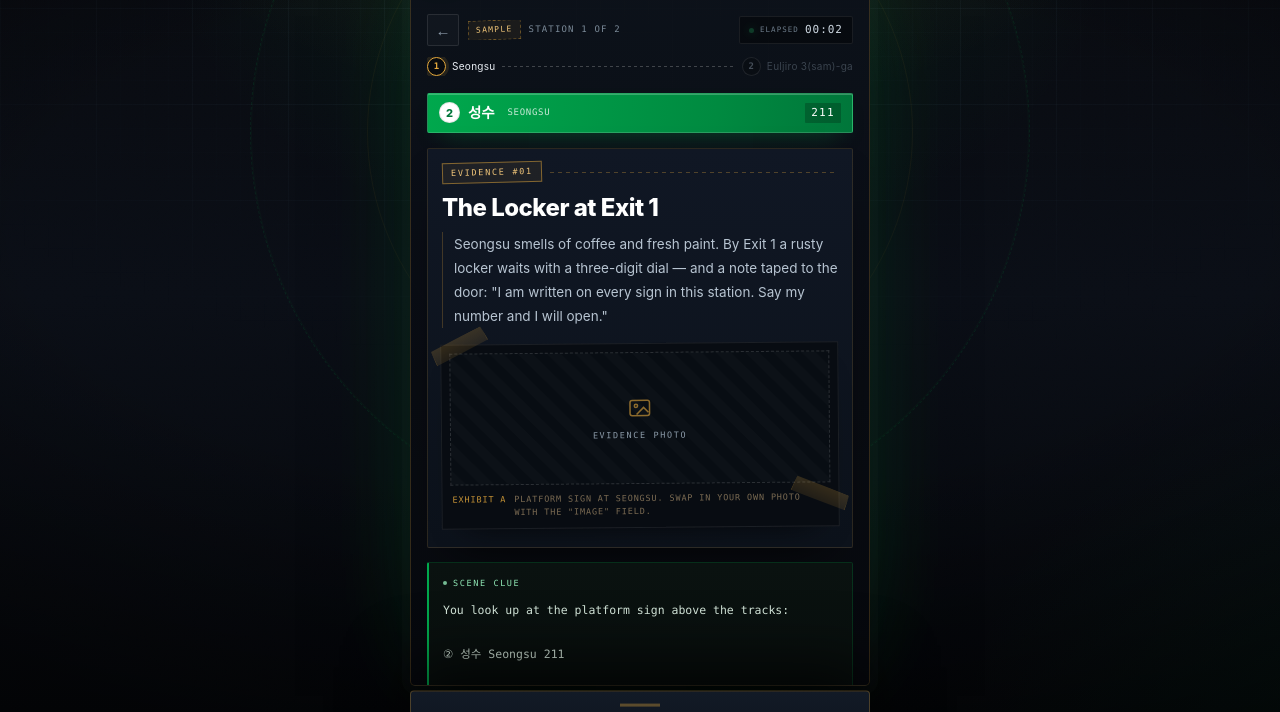
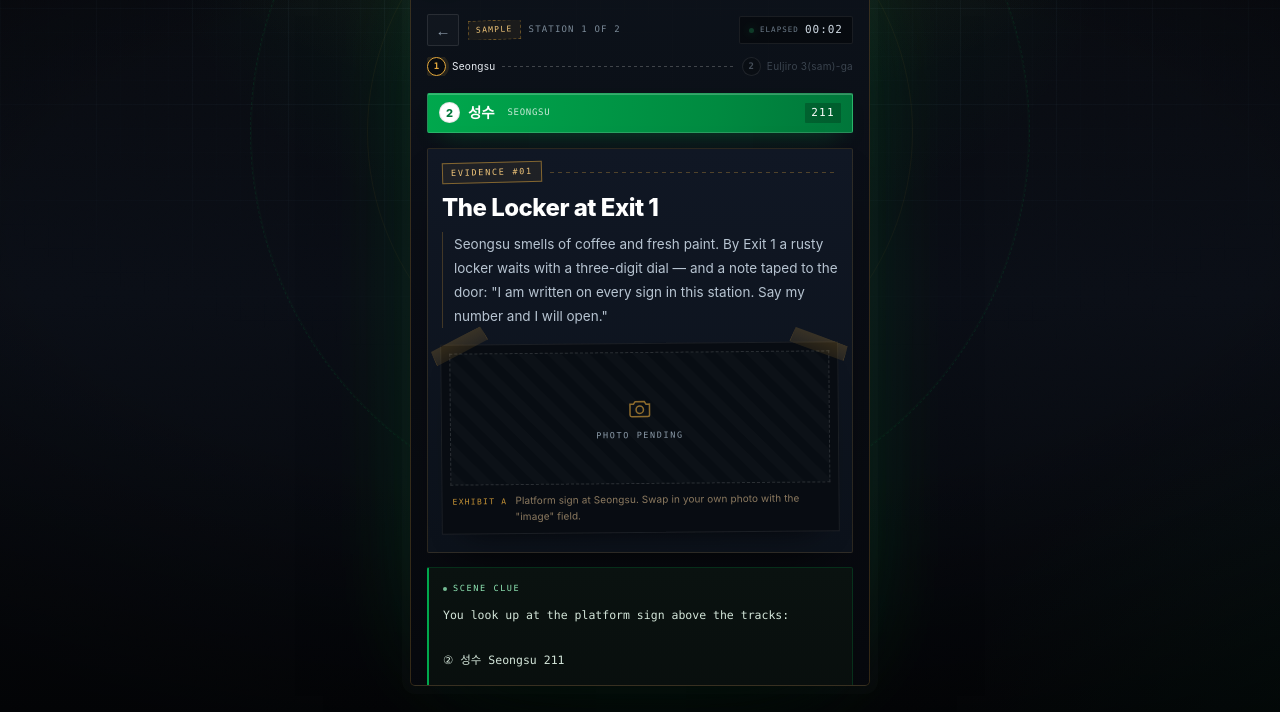
Before and after one commit to jihea1233-ai/line2-escape, a plain HTML site: page index.html in a window 1280 px wide. Both pictures are taken after a click on the button "Start the escape". Shown: the part 88-800 px from the top of the page. Drawn offline with Linux system fonts and the light colour scheme.

Commit message:
Polish evidence frame: tape on the top corners, readable exhibit caption, camera placeholder, quieter scrollbars, drawer no longer peeks when closed

```diff
--- a/index.html
+++ b/index.html
@@ -301,7 +301,12 @@ body {
   overflow-y: auto;
   -webkit-overflow-scrolling: touch;
   padding: 20px 16px calc(28px + env(safe-area-inset-bottom));
-}
+  scrollbar-width: thin;
+  scrollbar-color: rgba(229, 169, 60, .22) transparent;
+}
+.scroll::-webkit-scrollbar { width: 4px; }
+.scroll::-webkit-scrollbar-track { background: transparent; }
+.scroll::-webkit-scrollbar-thumb { background: rgba(229, 169, 60, .2); border-radius: 2px; }
 
 .screen { display: none; }
 .screen.is-active { display: block; animation: fadeUp .32s cubic-bezier(.22, 1, .36, 1); }
@@ -395,7 +400,7 @@ body {
 }
 .hero-lead {
   margin: 0 auto;
-  max-width: 32ch;
+  max-width: 34ch;
   font-size: 13.5px;
   line-height: 1.76;
   color: var(--text-2);
@@ -852,7 +857,7 @@ body {
   clip-path: polygon(2% 8%, 97% 0, 100% 90%, 0 100%);
 }
 .photo::before { left: -11px; top: -8px; transform: rotate(-26deg); }
-.photo::after { right: -11px; bottom: 24px; transform: rotate(23deg); }
+.photo::after { right: -11px; top: -7px; transform: rotate(22deg); }
 
 .photo-frame {
   position: relative;
@@ -890,14 +895,19 @@ body {
   align-items: baseline;
   gap: 8px;
   padding: 8px 2px 9px;
-  font-family: var(--mono);
-  font-size: 8.5px;
-  letter-spacing: .1em;
+  font-size: 10px;
+  letter-spacing: .01em;
+  color: #8b795f;
+  line-height: 1.55;
+}
+.photo-cap .ex {
+  flex: none;
+  font-family: var(--mono);
+  font-size: 8px;
+  letter-spacing: .16em;
   text-transform: uppercase;
-  color: #7a6a52;
-  line-height: 1.5;
-}
-.photo-cap .ex { flex: none; color: rgba(229, 169, 60, .85); }
+  color: rgba(229, 169, 60, .85);
+}
 
 /* ==========================================================================
    CLUE PLAQUE — typewriter transcript
@@ -1203,9 +1213,10 @@ body {
   background: linear-gradient(180deg, #121a26, #0b1018);
   box-shadow: 0 -24px 64px rgba(0, 0, 0, .75);
   transform: translate(-50%, 105%);
-  transition: transform .34s cubic-bezier(.22, 1, .36, 1);
-}
-.drawer.is-open { transform: translate(-50%, 0); }
+  visibility: hidden;
+  transition: transform .34s cubic-bezier(.22, 1, .36, 1), visibility .34s ease;
+}
+.drawer.is-open { transform: translate(-50%, 0); visibility: visible; }
 .drawer::before {
   content: "";
   display: block;
@@ -1694,7 +1705,7 @@ body {
     exhibit: { en: 'Exhibit {n}', ko: '증거물 {n}' },
     clueLabel: { en: 'Scene clue', ko: '현장 단서' },
     answerLabel: { en: 'Your deduction', ko: '당신의 추론' },
-    photoPlaceholder: { en: 'Evidence photo', ko: '증거 사진' },
+    photoPlaceholder: { en: 'Photo pending', ko: '사진 미첨부' },
     checkAnswer: { en: 'Check answer', ko: '정답 확인' },
     choosePrompt: { en: 'Tap an answer, then check.', ko: '답을 고른 뒤 확인하세요.' },
     answerNote: { en: 'English or Korean both work. Spaces and punctuation are ignored.', ko: '영어·한국어 모두 인정됩니다. 띄어쓰기와 문장부호는 무시됩니다.' },
@@ -2015,9 +2026,8 @@ body {
       photoHtml = '<figure class="photo">' +
         '<div class="photo-empty">' +
           '<svg class="photo-icon" width="26" height="26" viewBox="0 0 24 24" fill="none" stroke="currentColor" stroke-width="1.4" aria-hidden="true">' +
-            '<rect x="3" y="5" width="18" height="14" rx="2"></rect>' +
-            '<circle cx="8.5" cy="10" r="1.5"></circle>' +
-            '<path d="M20 16l-4.5-4.5L9 18"></path>' +
+            '<path d="M3 8.5h3.2l1.6-2.4h8.4l1.6 2.4H21v9.9a1.6 1.6 0 0 1-1.6 1.6H4.6A1.6 1.6 0 0 1 3 18.4z"></path>' +
+            '<circle cx="12" cy="13.6" r="3.4"></circle>' +
           '</svg>' +
           '<span class="photo-note">' + esc(t('photoPlaceholder')) + '</span>' +
         '</div>' +
```
